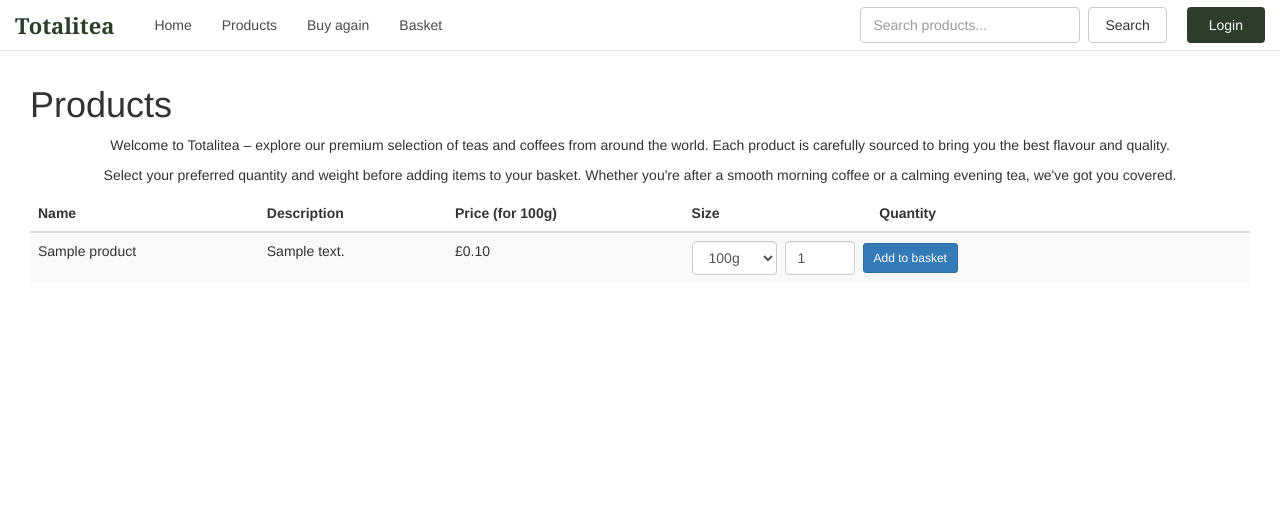
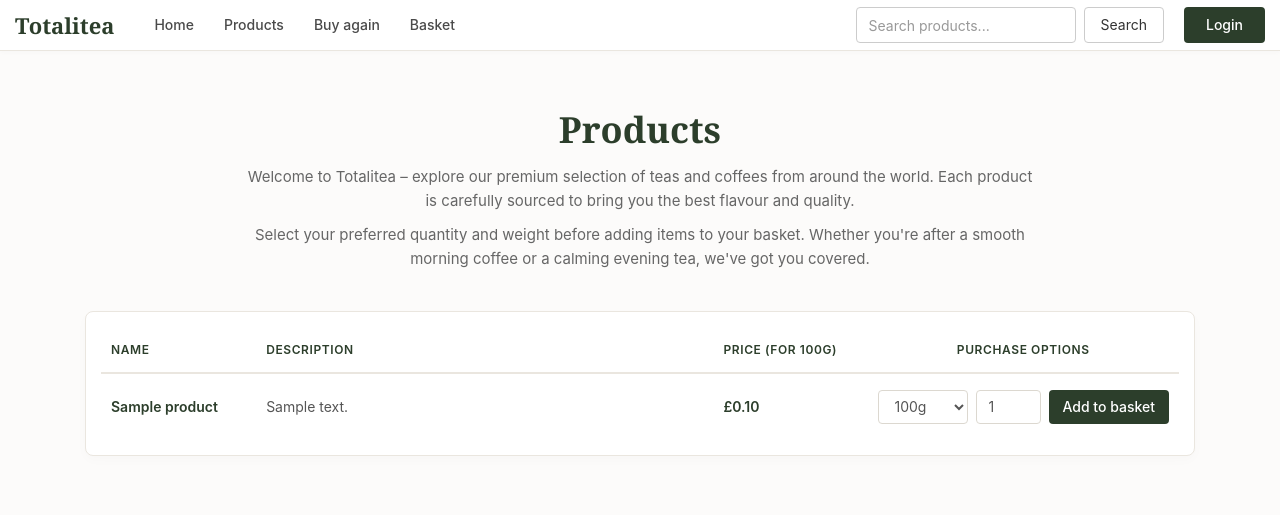
Before and after one commit to alfie066/Totalitea, a Java web app: page /products.jsp in a window 1280 px wide. Shown: the top 515 px of the page. Run offline with Tomcat 11, a stand-in JSP engine, Linux system fonts and the light colour scheme; tables that the repository leaves empty hold one stand-in row (values such as "Sample post").

Commit message:
products page refresh

```diff
--- a/WebContent/products.jsp
+++ b/WebContent/products.jsp
@@ -1,4 +1,4 @@
-<%@ page language="java" contentType="text/html; charset=UTF8" pageEncoding="UTF8"%>
+<%@ page language="java" contentType="text/html; charset=UTF-8" pageEncoding="UTF-8"%>
 <%@ page import="model.Product" %>
 <%@ page import="java.util.ArrayList" %>
 <%@ page import="util.ProductHandler" %>
@@ -6,39 +6,127 @@
 <!doctype html>
 <html>
 <head>
+    <meta charset="UTF-8">
+    <title>Totalitea - Products</title>
     <link href="https://maxcdn.bootstrapcdn.com/bootstrap/3.3.7/css/bootstrap.min.css" rel="stylesheet">
-    <link href="css/style.css" rel="stylesheet">
-    <meta http-equiv="Content-Type" content="text/html; charset=UTF8">
-    <title>Totalitea - Products</title>
+    <style>
+        body {
+            background-color: #fcfbfa;
+            font-family: -apple-system, BlinkMacSystemFont, "Segoe UI", Roboto, sans-serif;
+            color: #333333;
+            padding-top: 90px;
+        }
+        .products-banner {
+            max-width: 800px;
+            margin: 0 auto 40px auto;
+            text-align: center;
+        }
+        .products-banner h1 {
+            font-family: Georgia, serif;
+            color: #2c3e2b;
+            font-weight: bold;
+            font-size: 36px;
+            margin-bottom: 15px;
+        }
+        .products-banner p {
+            color: #666666;
+            font-size: 15px;
+            line-height: 1.6;
+        }
+        h2.section-title {
+            font-family: Georgia, serif;
+            color: #2c3e2b;
+            font-weight: bold;
+            margin-bottom: 25px;
+            border-bottom: 1px solid #eae6df;
+            padding-bottom: 10px;
+        }
+        .table-responsive {
+            background: #ffffff;
+            border: 1px solid #eae6df;
+            border-radius: 8px;
+            box-shadow: 0 4px 12px rgba(0, 0, 0, 0.02);
+            padding: 15px;
+            margin-bottom: 60px;
+        }
+        .table {
+            margin-bottom: 0;
+        }
+        .table > thead > tr > th {
+            border-bottom: 2px solid #eae6df !important;
+            color: #2c3e2b;
+            text-transform: uppercase;
+            font-size: 12px;
+            letter-spacing: 0.05em;
+            font-weight: 600;
+            padding: 14px 10px !important;
+        }
+        .table > tbody > tr {
+            transition: background-color 0.2s ease;
+        }
+        .table > tbody > tr:hover {
+            background-color: #f7f5f2;
+        }
+        .table > tbody > tr > td {
+            border-top: 1px solid #f2eee9;
+            padding: 16px 10px !important;
+            vertical-align: middle !important;
+            font-size: 14px;
+        }
+        .product-desc {
+            color: #555555;
+            max-width: 450px;
+            line-height: 1.5;
+        }
+        .product-price {
+            font-weight: 600;
+            color: #2c3e2b;
+        }
+        .form-control {
+            border: 1px solid #dcd8d0;
+            border-radius: 4px;
+            box-shadow: none;
+            height: 34px;
+            transition: border-color 0.2s;
+        }
+        .form-control:focus {
+            border-color: #2c3e2b;
+            box-shadow: none;
+        }
+        .btn-add-basket {
+            background-color: #2c3e2b;
+            color: #ffffff;
+            border: none;
+            font-weight: 500;
+            border-radius: 4px;
+            padding: 6px 14px;
+            height: 34px;
+            transition: background-color 0.15s ease;
+            white-space: nowrap;
+        }
+        .btn-add-basket:hover {
+            background-color: #1e2b1e;
+            color: #ffffff;
+        }
+    </style>
 </head>
-
 <body>
 
-<%@include file="WEB-INF/jsp/navbar.jsp" %>
+    <jsp:include page="WEB-INF/jsp/navbar.jsp" />
 
-<div class="container-fluid">
+<div class="container">
     <main class="col-md-12">
 
-        <h1>Products</h1>
-
-        <section class="row text-center placeholders">
-            <p>
-                Welcome to Totalitea – explore our premium selection of teas and coffees from around the world.
-                Each product is carefully sourced to bring you the best flavour and quality.
-            </p>
-            <p>
-                Select your preferred quantity and weight before adding items to your basket.
-                Whether you're after a smooth morning coffee or a calming evening tea, we've got you covered.
-            </p>
-        </section>
+        <div class="products-banner">
+            <h1>Products</h1>
+            <p>Welcome to Totalitea – explore our premium selection of teas and coffees from around the world. Each product is carefully sourced to bring you the best flavour and quality.</p>
+            <p>Select your preferred quantity and weight before adding items to your basket. Whether you're after a smooth morning coffee or a calming evening tea, we've got you covered.</p>
+        </div>
 
 <%
-    // ✅ Get products first (important!)
     ArrayList<Product> products = (ArrayList<Product>) request.getAttribute("products");
-
     String query = (String) request.getAttribute("query");
 
-    // ✅ Default behaviour: show all products only if no search
     if (products == null) {
         if (query == null || query.isEmpty()) {
             products = ProductHandler.getProducts();
@@ -49,65 +137,55 @@
 %>
 
 <%
-    // ✅ Show search text
     if (query != null && !query.isEmpty()) {
 %>
-        <p style="font-size: 20px;">
+        <div class="alert alert-info" style="background-color: #f4f1ec; border-color: #eae6df; color: #2c3e2b; font-size: 16px;">
             Showing results for: <strong><%= query %></strong>
-        </p>
+        </div>
 <%
     }
 %>
 
 <%
-    // ✅ No results message
     if (products.isEmpty() && query != null && !query.isEmpty()) {
 %>
-        <p style="font-size: 18px; color: #a94442;">
+        <div class="alert alert-danger" style="background-color: #f8d7da; border-color: #f5c6cb; color: #721c24; font-size: 16px; margin-top: 20px;">
             No results found for "<strong><%= query %></strong>"
-        </p>
+        </div>
 <%
     }
 %>
 
 <%
-    // ✅ Only show table if there are products
     if (!products.isEmpty()) {
 %>
 
         <div class="table-responsive">
-            <table class="table table-striped">
+            <table class="table">
                 <thead>
                     <tr>
-                        <th>Name</th>
-                        <th>Description</th>
-                        <th>Price (for 100g)</th>
-                        <th>Size</th>
-                        <th>Quantity</th>
-                        <th></th>
+                        <th style="width: 15%;">Name</th>
+                        <th style="width: 45%;">Description</th>
+                        <th style="width: 15%;">Price (for 100g)</th>
+                        <th colspan="3" style="width: 25%; text-align: center;">Purchase Options</th>
                     </tr>
                 </thead>
-
                 <tbody>
 
 <%
     for (Product p : products) {
 %>
                     <tr class="prod p<%= p.getId() %>">
-
-                        <td><%= p.getName() %></td>
-                        <td><%= p.getDescription() %></td>
-                        <td><%= p.getFormattedPrice() %></td>
+                        <td style="font-weight: 600; color: #2c3e2b;"><%= p.getName() %></td>
+                        <td class="product-desc"><%= p.getDescription() %></td>
+                        <td class="product-price"><%= p.getFormattedPrice() %></td>
 
                         <td colspan="3">
-
-                            <form action="<%= request.getContextPath() %>/AddToBasket"
-                                  method="post"
-                                  style="display:flex; gap:8px; align-items:center;">
+                            <form action="<%= request.getContextPath() %>/AddToBasket" method="post" style="display:flex; gap:8px; align-items:center; justify-content: center;">
 
                                 <input type="hidden" name="pid" value="<%= p.getId() %>">
 
-                                <select name="grams" class="form-control" style="width:auto;">
+                                <select name="grams" class="form-control" style="width:90px; display: inline-block;">
                                     <option value="100">100g</option>
                                     <option value="200">200g</option>
                                     <option value="300">300g</option>
@@ -116,17 +194,14 @@
                                     <option value="1000">1000g</option>
                                 </select>
 
-                                <input type="number" name="qty" value="1" min="1"
-                                       class="form-control" style="width:70px;">
+                                <input type="number" name="qty" value="1" min="1" class="form-control" style="width:65px; display: inline-block;">
 
-                                <button type="submit" class="btn btn-primary btn-sm">
+                                <button type="submit" class="btn-add-basket">
                                     Add to basket
                                 </button>
 
                             </form>
-
                         </td>
-
                     </tr>
 <%
     }
```
Also changed, not shown: 1 other file.
